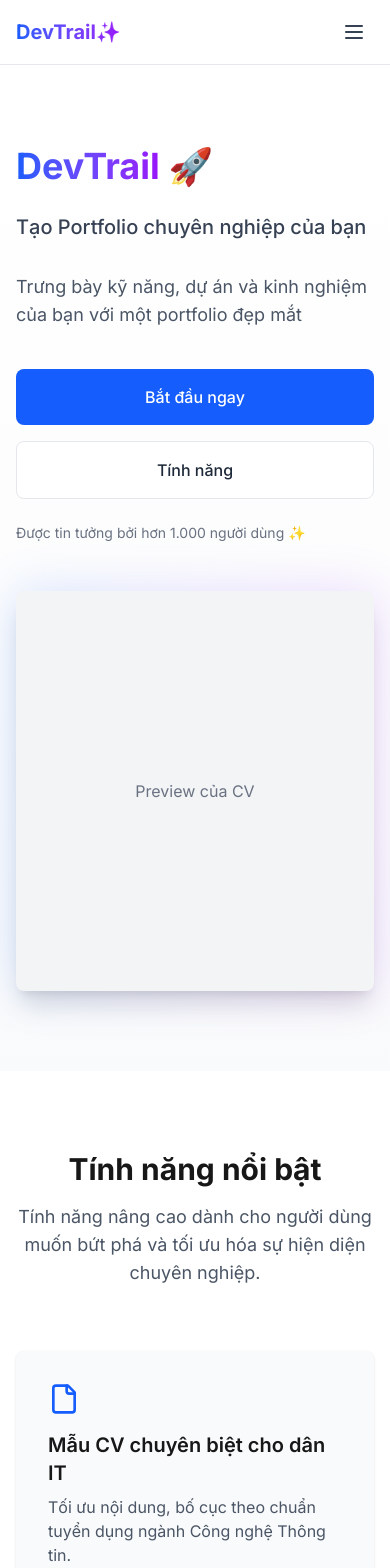
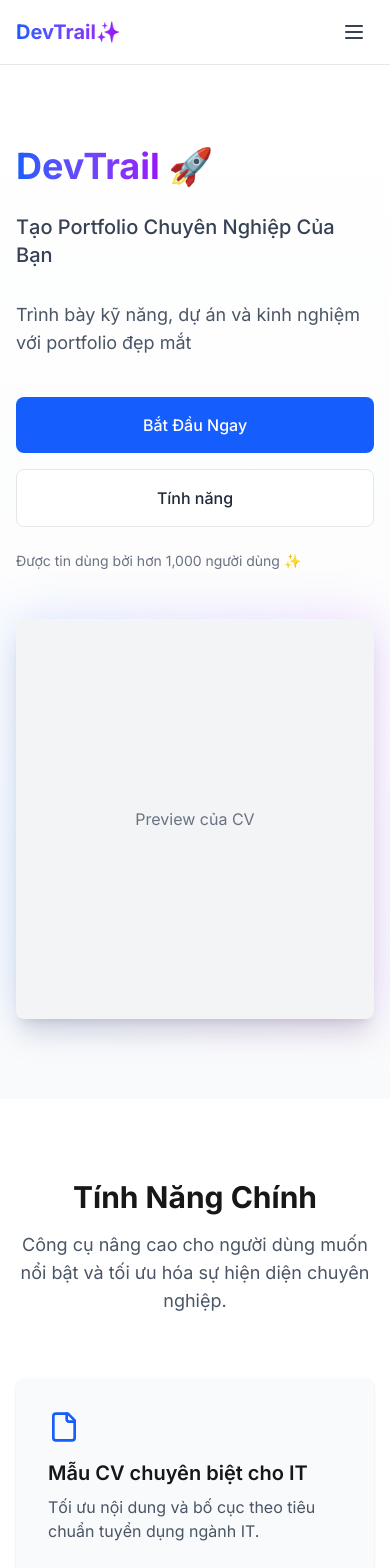
Before and after one commit to nhatcoi/DevTrail, a Next.js app: page / in a window 390 px wide. Shown: the top 1568 px of the page. Built offline with nearby package versions, Linux system fonts and the light colour scheme.

Commit message:
language import

```diff
--- a/src/components/home/CTASection.tsx
+++ b/src/components/home/CTASection.tsx
@@ -2,8 +2,12 @@
 
 import { motion } from 'framer-motion';
 import Link from 'next/link';
+import { useLanguage } from '@/i18n/LanguageContext';
 
 export default function CTASection() {
+  const { dictionary } = useLanguage();
+  const { cta } = dictionary.home;
+
   return (
     <section className="py-20 bg-gradient-to-r from-blue-600 to-purple-600 text-white">
       <div className="container mx-auto px-4 sm:px-6 lg:px-8">
@@ -12,32 +16,32 @@ export default function CTASection() {
           initial={{ opacity: 0, y: 20 }}
           whileInView={{ opacity: 1, y: 0 }}
           viewport={{ once: true }}
-          transition={{ duration: 0.5 }}
+          transition={{ duration: 1 }}
         >
           <h2 className="text-3xl md:text-4xl font-bold mb-6">
-            Sẵn sàng tạo CV chuyên nghiệp?
+            {cta.title}
           </h2>
           <p className="text-lg md:text-xl mb-10 text-blue-100">
-            Bắt đầu miễn phí ngay hôm nay và xây dựng portfolio cá nhân ấn tượng.
+            {cta.subtitle}
           </p>
           <motion.div
             className="flex flex-col sm:flex-row justify-center gap-4"
             initial={{ opacity: 0, y: 20 }}
             whileInView={{ opacity: 1, y: 0 }}
             viewport={{ once: true }}
-            transition={{ duration: 0.5, delay: 0.2 }}
+            transition={{ duration: 1, delay: 0.2 }}
           >
             <Link
               href="/auth/register"
               className="px-8 py-4 bg-white text-blue-600 font-medium rounded-lg hover:bg-blue-50 transition transform hover:scale-105 active:scale-95 text-center"
             >
-              Đăng ký miễn phí
+              {cta.primary}
             </Link>
             <Link
               href="/cv"
               className="px-8 py-4 bg-transparent border border-white text-white font-medium rounded-lg hover:bg-white/10 transition transform hover:scale-105 active:scale-95 text-center"
             >
-              Xem mẫu CV
+              {cta.secondary}
             </Link>
           </motion.div>
         </motion.div>
--- a/src/components/home/FeaturesSection.tsx
+++ b/src/components/home/FeaturesSection.tsx
@@ -2,7 +2,7 @@
 
 import { motion } from 'framer-motion';
 import { File, Edit, Layout, FileCheck, Save, Users } from 'lucide-react';
-import { useLanguage } from '../../i18n';
+import { useLanguage } from '@/i18n/LanguageContext';
 
 const featureIcons = [
   <File key="file" className="h-8 w-8 text-blue-600" />,
@@ -30,7 +30,7 @@ export default function FeaturesSection() {
           initial={{ opacity: 0, y: 20 }}
           whileInView={{ opacity: 1, y: 0 }}
           viewport={{ once: true }}
-          transition={{ duration: 0.5 }}
+          transition={{ duration: 1 }}
         >
           <h2 className="text-3xl md:text-4xl font-bold mb-4">{dictionary.home.features.title}</h2>
           <p className="text-lg text-gray-600 dark:text-gray-400">
@@ -46,7 +46,7 @@ export default function FeaturesSection() {
               initial={{ opacity: 0, y: 20 }}
               whileInView={{ opacity: 1, y: 0 }}
               viewport={{ once: true }}
-              transition={{ duration: 0.5, delay: index * 0.1 }}
+              transition={{ duration: 1, delay: index * 0.1 }}
             >
               <div className="mb-4">
                 {featureIcons[index]}
--- a/src/components/home/HeroSection.tsx
+++ b/src/components/home/HeroSection.tsx
@@ -2,7 +2,7 @@
 
 import Link from 'next/link';
 import { motion } from 'framer-motion';
-import { useLanguage } from '../../i18n';
+import { useLanguage } from '@/i18n/LanguageContext';
 
 export default function HeroSection() {
   const { dictionary } = useLanguage();
@@ -16,7 +16,7 @@ export default function HeroSection() {
             className="max-w-2xl"
             initial={{ opacity: 0, y: 20 }}
             animate={{ opacity: 1, y: 0 }}
-            transition={{ duration: 0.5 }}
+            transition={{ duration: 1 }}
           >
             <h1 className="text-4xl md:text-5xl lg:text-6xl font-bold leading-tight mb-6">
               <span className="bg-gradient-to-r from-blue-600 to-purple-600 bg-clip-text text-transparent">DevTrail</span> 🚀
@@ -51,7 +51,7 @@ export default function HeroSection() {
             className="relative w-full md:w-2/5 h-[400px]"
             initial={{ opacity: 0, x: 20 }}
             animate={{ opacity: 1, x: 0 }}
-            transition={{ duration: 0.5, delay: 0.2 }}
+            transition={{ duration: 1, delay: 0.2 }}
           >
             <div className="absolute inset-0 bg-gradient-to-r from-blue-500 to-purple-500 rounded-lg opacity-20 blur-xl" />
             <div className="relative h-full rounded-lg overflow-hidden bg-gray-100 dark:bg-gray-800 shadow-xl">
--- a/src/components/home/PricingSection.tsx
+++ b/src/components/home/PricingSection.tsx
@@ -3,59 +3,33 @@
 import { motion } from 'framer-motion';
 import { Check } from 'lucide-react';
 import Link from 'next/link';
+import { useLanguage } from '@/i18n/LanguageContext';
+
+export default function PricingSection() {
+  const { dictionary } = useLanguage();
+  const { pricing } = dictionary.home;
 
   const pricingPlans = [
     {
-    name: 'Miễn phí',
-    price: '0',
-    description: 'Hoàn hảo cho việc bắt đầu',
-    features: [
-      'Quản lý tác vụ cơ bản',
-      'Phiên tập trung hàng ngày',
-      'Phân tích cơ bản',
-      '3 Dự án',
-      'Truy cập ứng dụng di động'
-    ],
-    cta: 'Bắt đầu',
+      ...pricing.free,
+      cta: pricing.free.cta,
       ctaLink: '/auth/register',
       popular: false
     },
     {
-    name: 'Chuyên nghiệp',
-    price: '9.99',
-    description: 'Dành cho năng suất cao',
-    features: [
-      'Tất cả trong gói Miễn phí',
-      'Dự án không giới hạn',
-      'Phân tích nâng cao',
-      'Thiết lập và theo dõi mục tiêu',
-      'Hỗ trợ ưu tiên',
-      'Hợp tác nhóm (tối đa 3 người)'
-    ],
-    cta: 'Bắt đầu dùng thử 14 ngày',
+      ...pricing.pro,
+      cta: pricing.pro.cta,
       ctaLink: '/auth/register?plan=pro',
       popular: true
     },
     {
-    name: 'Doanh nghiệp',
-    price: '29.99',
-    description: 'Dành cho các nhóm và tổ chức',
-    features: [
-      'Tất cả trong gói Chuyên nghiệp',
-      'Thành viên nhóm không giới hạn',
-      'Quyền hạn nâng cao',
-      'Bảng điều khiển Admin',
-      'Truy cập API',
-      'Hỗ trợ đặc biệt',
-      'Tích hợp tùy chỉnh'
-    ],
-    cta: 'Liên hệ bộ phận bán hàng',
+      ...pricing.team,
+      cta: pricing.team.cta,
       ctaLink: '/contact',
       popular: false
     }
   ];
 
-export default function PricingSection() {
   return (
     <section className="py-20 bg-gray-50 dark:bg-gray-900">
       <div className="container mx-auto px-4 sm:px-6 lg:px-8">
@@ -64,11 +38,11 @@ export default function PricingSection() {
           initial={{ opacity: 0, y: 20 }}
           whileInView={{ opacity: 1, y: 0 }}
           viewport={{ once: true }}
-          transition={{ duration: 0.5 }}
+          transition={{ duration: 1 }}
         >
-          <h2 className="text-3xl md:text-4xl font-bold mb-4">Chọn Gói Phù Hợp Với Bạn</h2>
+          <h2 className="text-3xl md:text-4xl font-bold mb-4">{pricing.title}</h2>
           <p className="text-lg text-gray-600 dark:text-gray-400">
-            Các lựa chọn linh hoạt phù hợp với cá nhân và nhóm mọi kích cỡ
+            {pricing.subtitle}
           </p>
         </motion.div>
 
@@ -81,18 +55,18 @@ export default function PricingSection() {
               initial={{ opacity: 0, y: 20 }}
               whileInView={{ opacity: 1, y: 0 }}
               viewport={{ once: true }}
-              transition={{ duration: 0.5, delay: index * 0.1 }}
+              transition={{ duration: 1, delay: index * 0.1 }}
             >
               {plan.popular && (
                 <div className="bg-blue-500 text-white text-sm font-semibold text-center py-1">
-                  Phổ biến nhất
+                  {pricing.mostPopular}
                 </div>
               )}
               <div className="p-8">
                 <h3 className="text-2xl font-bold mb-2">{plan.name}</h3>
                 <div className="flex items-baseline mb-6">
-                  <span className="text-4xl font-extrabold">${plan.price}</span>
-                  <span className="text-gray-600 dark:text-gray-400 ml-1">/tháng</span>
+                  <span className="text-4xl font-extrabold">{plan.price}</span>
+                    {/\d/.test(plan.price) && (<span className="text-gray-600 dark:text-gray-400 ml-1">{pricing.perMonth}</span>)}
                 </div>
                 <p className="text-gray-600 dark:text-gray-400 mb-6">{plan.description}</p>
 
--- a/src/components/home/WhyChooseUsSection.tsx
+++ b/src/components/home/WhyChooseUsSection.tsx
@@ -2,45 +2,32 @@
 
 import { motion } from 'framer-motion';
 import { Code, CheckSquare, Zap } from 'lucide-react';
-import { useLanguage } from '../../i18n';
-
-
+import { useLanguage } from '@/i18n/LanguageContext';
 
 export default function WhyChooseUsSection() {
   const { dictionary } = useLanguage();
+  const { why } = dictionary.home;
+
   const reasons = [
     {
-      title: dictionary.home.why.tech.title,
-      subtitle: 'Dành cho dân IT',
-      description: [
-        '🎨 Hỗ trợ dự án, tech stack, GitHub – không giới hạn',
-        '💻 Bố cục phù hợp với ngành công nghệ',
-        '📚 Ngôn ngữ & định dạng sát với nhu cầu thực tế ngành IT'
-      ],
+      title: why.tech.title,
+      subtitle: why.tech.subtitle,
+      description: why.tech.points,
       icon: <Code className="h-12 w-12 text-blue-600" />
     },
     {
-      title: 'Chuẩn tuyển dụng công nghệ',
-      subtitle: 'Gây ấn tượng với nhà tuyển dụng IT từ cái nhìn đầu tiên',
-      description: [
-        '📝 Tối ưu ATS, dễ dàng quét nội dung',
-        '💼 Hiển thị rõ ràng kỹ năng & kinh nghiệm',
-        '📊 Giao diện logic, dễ đọc, dễ theo dõi'
-      ],
+      title: why.hiring.title,
+      subtitle: why.hiring.subtitle,
+      description: why.hiring.points,
       icon: <CheckSquare className="h-12 w-12 text-blue-600" />
     },
     {
-      title: 'Thân thiện & hiệu năng cao',
-      subtitle: 'Dễ dùng, mượt mà trên mọi thiết bị',
-      description: [
-        '🎨 Kéo thả trực quan, không cần code',
-        '⚡ Xây dựng bằng Next.js, Tailwind – nhanh, responsive',
-        '🔒 Bảo mật dữ liệu, hỗ trợ đăng nhập GitHub'
-      ],
+      title: why.performance.title,
+      subtitle: why.performance.subtitle,
+      description: why.performance.points,
       icon: <Zap className="h-12 w-12 text-blue-600" />
     }
   ];
-
 
   return (
     <section className="py-20 bg-gray-50 dark:bg-gray-900">
@@ -50,11 +37,11 @@ export default function WhyChooseUsSection() {
           initial={{ opacity: 0, y: 20 }}
           whileInView={{ opacity: 1, y: 0 }}
           viewport={{ once: true }}
-          transition={{ duration: 0.5 }}
+          transition={{ duration: 1 }}
         >
-          <h2 className="text-3xl md:text-4xl font-bold mb-4">Why choose us 🚀</h2>
+          <h2 className="text-3xl md:text-4xl font-bold mb-4">{why.title}</h2>
           <p className="text-lg text-gray-600 dark:text-gray-400">
-            Thiết kế phù hợp với nhu cầu năng suất hiện đại của bạn
+            {why.subtitle}
           </p>
         </motion.div>
 
@@ -66,7 +53,7 @@ export default function WhyChooseUsSection() {
               initial={{ opacity: 0, y: 20 }}
               whileInView={{ opacity: 1, y: 0 }}
               viewport={{ once: true }}
-              transition={{ duration: 0.5, delay: index * 0.1 }}
+              transition={{ duration: 1, delay: index * 0.1 }}
             >
               <div className="mb-6">{reason.icon}</div>
               <h3 className="text-2xl font-bold mb-2">{reason.title}</h3>
--- a/src/components/layout/Header.tsx
+++ b/src/components/layout/Header.tsx
@@ -38,7 +38,7 @@ export default function Header() {
                 <LanguageSwitcher />
                 <Link
                     href="/auth/login"
-                    className="ml-4 px-4 py-2 rounded-md text-sm font-medium bg-blue-600 text-white hover:bg-blue-700 transition-colors"
+                    className="ml-4 px-4 py-2 rounded-md text-sm font-medium bg-blue-600 text-white hover:bg-blue-700 transition-colors min-w-[100px] text-center"
                 >
                   {dictionary.header.login}
                 </Link>
--- a/src/i18n/LanguageContext.tsx
+++ b/src/i18n/LanguageContext.tsx
@@ -120,23 +120,28 @@ type Dictionary = {
     pricing: {
       title: string;
       subtitle: string;
+      mostPopular: string;
+      perMonth: string;
       free: {
         name: string;
         price: string;
         description: string;
         features: string[];
+        cta: string;
       };
       pro: {
         name: string;
         price: string;
         description: string;
         features: string[];
+        cta: string;
       };
       team: {
         name: string;
         price: string;
         description: string;
         features: string[];
+        cta: string;
       };
     };
     cta: {
--- a/src/i18n/dictionaries/vi.json
+++ b/src/i18n/dictionaries/vi.json
@@ -1,6 +1,6 @@
 {
   "common": {
-    "title": "DevTrail✨ - Portfolio chuyên nghiệp cho dân IT",
+    "title": "DevTrail✨ - Portfolio Chuyên Nghiệp Cho Chuyên Gia IT",
     "description": "Tạo và quản lý CV, portfolio cá nhân chỉ trong vài phút",
     "keywords": "portfolio, cv, resume, it, developer, coder, programmer",
     "loading": "Đang tải...",
@@ -24,7 +24,7 @@
     "logout": "Đăng xuất"
   },
   "footer": {
-    "rights": "Tất cả quyền được bảo lưu",
+    "rights": "Đã đăng ký bản quyền",
     "powered": "Được phát triển bởi",
     "features": "Tính năng",
     "pricing": "Bảng giá",
@@ -35,156 +35,161 @@
   },
   "home": {
     "hero": {
-      "title": "Tạo Portfolio chuyên nghiệp của bạn",
-      "subtitle": "Trưng bày kỹ năng, dự án và kinh nghiệm của bạn với một portfolio đẹp mắt",
-      "cta": "Bắt đầu ngay",
-      "users": "Được tin tưởng bởi hơn 1.000 người dùng ✨",
+      "title": "Tạo Portfolio Chuyên Nghiệp Của Bạn",
+      "subtitle": "Trình bày kỹ năng, dự án và kinh nghiệm với portfolio đẹp mắt",
+      "cta": "Bắt Đầu Ngay",
+      "users": "Được tin dùng bởi hơn 1,000 người dùng ✨",
       "stats": {
-        "users": "Người dùng",
-        "cvs": "CV đã tạo",
-        "companies": "Công ty đối tác"
+        "users": "Người Dùng",
+        "cvs": "CV Đã Tạo",
+        "companies": "Công Ty Đối Tác"
       }
     },
     "features": {
-      "title": "Tính năng nổi bật",
-      "subtitle": "Tính năng nâng cao dành cho người dùng muốn bứt phá và tối ưu hóa sự hiện diện chuyên nghiệp.",
+      "title": "Tính Năng Chính",
+      "subtitle": "Công cụ nâng cao cho người dùng muốn nổi bật và tối ưu hóa sự hiện diện chuyên nghiệp.",
       "items": {
         "cv": {
-          "title": "Nhập CV cũ từ file PDF hoặc Word",
-          "description": "THệ thống tự động trích xuất thông tin — bạn chỉ cần xác nhận và chỉnh sửa."
+          "title": "Nhập CV từ file PDF hoặc Word",
+          "description": "Hệ thống tự động trích xuất thông tin — bạn chỉ cần xem lại và chỉnh sửa."
         },
         "portfolio": {
           "title": "Chọn giao diện Portfolio cá nhân",
-          "description": "Nhiều mẫu hiện đại, đẹp mắt – phù hợp cho cả lập trình viên frontend và backend."
+          "description": "Nhiều mẫu hiện đại, bắt mắt — phù hợp cho cả lập trình viên frontend và backend."
         },
         "share": {
           "title": "Tạo link chia sẻ portfolio công khai",
-          "description": "Ví dụ: devtrail.dev/user/jackie – dễ dàng chia sẻ qua email hoặc LinkedIn."
+          "description": "Ví dụ: devtrail.dev/user/jackie — dễ dàng chia sẻ qua email hoặc LinkedIn."
         },
         "analytics": {
-          "title": "Tích hợp phân tích cho Portfolio (tùy chọn)",
-          "description": "Xem ai đã ghé thăm, số lượt nhấp vào GitHub, LinkedIn, v.v."
+          "title": "Tích hợp phân tích Portfolio (tùy chọn)",
+          "description": "Xem ai đã ghé thăm, số lượt click vào GitHub, LinkedIn, v.v."
         }
       },
       "list": [
         {
-          "title": "Mẫu CV chuyên biệt cho dân IT",
-          "description": "Tối ưu nội dung, bố cục theo chuẩn tuyển dụng ngành Công nghệ Thông tin."
+          "title": "Mẫu CV chuyên biệt cho IT",
+          "description": "Tối ưu nội dung và bố cục theo tiêu chuẩn tuyển dụng ngành IT."
         },
         {
-          "title": "Chỉnh sửa CV dễ dàng, preview theo thời gian thực",
-          "description": "Thêm/sửa thông tin nhanh chóng, xem trước kết quả tức thì."
+          "title": "Chỉnh sửa CV dễ dàng với xem trước trực tiếp",
+          "description": "Thêm/sửa thông tin nhanh chóng, xem kết quả ngay lập tức."
         },
         {
-          "title": "Portfolio cá nhân tự động từ CV",
-          "description": "Không cần code – hệ thống tự dựng portfolio từ CV của bạn."
+          "title": "Tự động tạo portfolio cá nhân từ CV",
+          "description": "Không cần code - hệ thống tự động tạo portfolio từ CV của bạn."
         },
         {
-          "title": "Xuất file PDF sắc nét, định dạng đúng chuẩn",
-          "description": "Dùng khi ứng tuyển, chia sẻ hoặc in ấn dễ dàng."
+          "title": "Xuất file PDF sắc nét với định dạng chuẩn",
+          "description": "Sử dụng khi ứng tuyển, chia sẻ hoặc in ấn dễ dàng."
         },
         {
           "title": "Lưu nhiều CV, dễ dàng quản lý và chỉnh sửa",
-          "description": "Tùy biến theo từng vị trí ứng tuyển khác nhau."
+          "description": "Tùy chỉnh theo các vị trí công việc khác nhau."
         },
         {
           "title": "Hỗ trợ nhiều người dùng cùng lúc",
-          "description": "Một tài khoản có thể quản lý nhiều CV và portfolio khác nhau."
+          "description": "Một tài khoản có thể quản lý nhiều CV và portfolio."
         }
       ]
     },
     "advanced": {
-      "title": "Tính năng nâng cao",
-      "subtitle": "Nâng tầm portfolio của bạn",
+      "title": "Tính Năng Nâng Cao",
+      "subtitle": "Nâng portfolio của bạn lên tầm cao mới",
       "import": {
         "title": "Nhập từ PDF/Word",
-        "description": "Hệ thống tự động trích xuất thông tin — bạn chỉ cần xác nhận và chỉnh sửa"
+        "description": "Hệ thống tự động trích xuất thông tin - bạn chỉ cần xác minh và chỉnh sửa"
       },
       "customize": {
-        "title": "Tùy chỉnh giao diện Portfolio",
-        "description": "Nhiều mẫu hiện đại, đẹp mắt – phù hợp cho cả lập trình viên frontend và backend"
+        "title": "Tùy Chỉnh Thiết Kế Portfolio",
+        "description": "Mẫu hiện đại, đẹp mắt - phù hợp cho cả lập trình viên frontend và backend"
       },
       "share": {
-        "title": "Tạo link chia sẻ công khai",
-        "description": "Ví dụ: cvplatform.com/user/nguyenvana – dễ dàng chia sẻ qua email hoặc LinkedIn"
+        "title": "Tạo Link Chia Sẻ Công Khai",
+        "description": "Ví dụ: cvplatform.com/user/johndoe - dễ dàng chia sẻ qua email hoặc LinkedIn"
       },
       "analytics": {
-        "title": "Phân tích Portfolio",
-        "description": "Xem ai đã ghé thăm, số lượt nhấp vào GitHub, LinkedIn, v.v."
+        "title": "Phân Tích Portfolio",
+        "description": "Xem ai đã ghé thăm, số lượt click vào GitHub, LinkedIn, v.v."
       }
     },
     "why": {
-      "title": "Tại sao chọn chúng tôi",
-      "subtitle": "Thiết kế phù hợp với nhu cầu năng suất hiện đại của bạn",
+      "title": "Tại Sao Chọn Chúng Tôi",
+      "subtitle": "Được thiết kế để đáp ứng nhu cầu năng suất hiện đại của bạn",
       "tech": {
-        "title": "Tối ưu cho công nghệ",
-        "subtitle": "Dành cho dân IT",
+        "title": "Tối Ưu Cho Công Nghệ",
+        "subtitle": "Dành cho chuyên gia IT",
         "points": [
-          "Hỗ trợ dự án, tech stack, GitHub – không giới hạn",
-          "Bố cục phù hợp với ngành công nghệ",
-          "Ngôn ngữ & định dạng sát với nhu cầu thực tế ngành IT"
+          "🎨 Hỗ trợ dự án, tech stack, GitHub - không giới hạn",
+          "💻 Bố cục phù hợp với ngành công nghệ",
+          "📚 Ngôn ngữ & định dạng phù hợp nhu cầu ngành IT"
         ]
       },
       "hiring": {
-        "title": "Chuẩn tuyển dụng công nghệ",
-        "subtitle": "Gây ấn tượng với nhà tuyển dụng IT từ cái nhìn đầu tiên",
+        "title": "Tiêu Chuẩn Tuyển Dụng IT",
+        "subtitle": "Gây ấn tượng với nhà tuyển dụng IT ngay từ cái nhìn đầu tiên",
         "points": [
-          "Tối ưu ATS, dễ dàng quét nội dung",
-          "Hiển thị rõ ràng kỹ năng & kinh nghiệm",
-          "Giao diện logic, dễ đọc, dễ theo dõi"
+          "📝 Tối ưu ATS, dễ dàng quét nội dung",
+          "💼 Hiển thị rõ ràng kỹ năng & kinh nghiệm",
+          "📊 Giao diện logic, dễ đọc, dễ theo dõi"
         ]
       },
       "performance": {
-        "title": "Thân thiện & hiệu năng cao",
+        "title": "Thân Thiện & Hiệu Suất Cao",
         "subtitle": "Mượt mà trên mọi thiết bị",
         "points": [
-          "Kéo thả trực quan, không cần code",
-          "Xây dựng bằng Next.js, Tailwind – nhanh, responsive",
-          "Bảo mật dữ liệu, hỗ trợ đăng nhập GitHub"
+          "🎯 Kéo thả trực quan, không cần code",
+          "⚡ Xây dựng với Next.js, Tailwind - nhanh, responsive",
+          "🔒 Bảo mật dữ liệu, hỗ trợ đăng nhập GitHub"
         ]
       }
     },
     "pricing": {
-      "title": "Chọn gói phù hợp với bạn",
-      "subtitle": "Các lựa chọn linh hoạt phù hợp với cá nhân và nhóm mọi kích cỡ",
+      "title": "Chọn Gói Dịch Vụ",
+      "subtitle": "Lựa chọn linh hoạt cho cá nhân và nhóm mọi quy mô",
+      "mostPopular": "Phổ biến nhất",
+      "perMonth": "/tháng",
       "free": {
         "name": "Miễn phí",
-        "price": "0",
-        "description": "Hoàn hảo cho việc bắt đầu",
+        "price": "0đ",
+        "description": "Hoàn hảo để bắt đầu",
         "features": [
-          "Quản lý tác vụ cơ bản",
+          "Quản lý công việc cơ bản",
           "Phiên tập trung hàng ngày",
           "Phân tích cơ bản",
           "3 Dự án",
           "Truy cập ứng dụng di động"
-        ]
+        ],
+        "cta": "Bắt đầu ngay"
       },
       "pro": {
         "name": "Chuyên nghiệp",
-        "price": "9.99",
-        "description": "Dành cho năng suất cao",
+        "price": "99.000đ",
+        "description": "Cho năng suất cao",
         "features": [
-          "Tất cả trong gói Miễn phí",
+          "Tất cả tính năng Miễn phí",
           "Dự án không giới hạn",
           "Phân tích nâng cao",
           "Thiết lập và theo dõi mục tiêu",
           "Hỗ trợ ưu tiên",
-          "Hợp tác nhóm (tối đa 3 người)"
-        ]
+          "Hợp tác nhóm (tối đa 3)"
+        ],
+        "cta": "Dùng thử 14 ngày"
       },
       "team": {
         "name": "Doanh nghiệp",
-        "price": "29.99",
-        "description": "Dành cho các nhóm và tổ chức",
+        "price": "Liên hệ bán hàng",
+        "description": "Cho nhóm và tổ chức",
         "features": [
-          "Tất cả trong gói Chuyên nghiệp",
+          "Tất cả tính năng Chuyên nghiệp",
           "Thành viên nhóm không giới hạn",
           "Quyền hạn nâng cao",
-          "Bảng điều khiển Admin",
+          "Bảng điều khiển quản trị",
           "Truy cập API",
-          "Hỗ trợ đặc biệt",
+          "Hỗ trợ chuyên biệt",
           "Tích hợp tùy chỉnh"
-        ]
+        ],
+        "cta": "Liên hệ bộ phận bán hàng"
       }
     },
     "cta": {
@@ -196,7 +201,7 @@
   },
   "auth": {
     "login": {
-      "title": "Chào mừng trở lại",
+      "title": "Chào Mừng Trở Lại",
       "subtitle": "Đăng nhập vào tài khoản của bạn",
       "email": "Email",
       "password": "Mật khẩu",
@@ -208,7 +213,7 @@
       "register": "Đăng ký"
     },
     "register": {
-      "title": "Tạo tài khoản",
+      "title": "Tạo Tài Khoản",
       "subtitle": "Tham gia cùng hàng nghìn chuyên gia IT",
       "name": "Họ và tên",
       "email": "Email",
```
Also changed, not shown: src/components/home/AdvancedFeaturesSection.tsx (+4 -4 lines), src/components/layout/LanguageSwitcher.tsx (+7 -1 lines), src/i18n/dictionaries/en.json (+19 -14 lines). Lines whose indentation alone changed are shown as unchanged.
